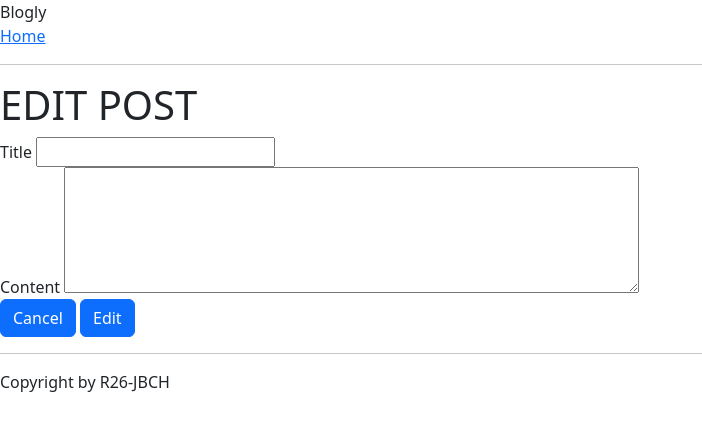
After one commit to Clair-Hawkes/flask_blogly, a Flask app: template templates/post_edit.html in a window 1280 px wide. The commit adds this page. Shown: the top 431 px of the page, without its empty margins (0-702 px from the left). Run offline with Flask 2, Linux system fonts and the light colour scheme; the template is opened without the code that fills it, so the values that code supplies are empty; some libraries are stand-ins or nearby versions.

Commit message:
Add edit and delete post functionality

```diff
--- a/app.py
+++ b/app.py
@@ -24,7 +24,7 @@ def users_list():
     """List users and show homepage."""
 
     users = User.query.order_by('id').all()
-    return render_template("users.html", users=users)
+    return render_template("user_list.html", users=users)
 
 
 @app.get('/users/new')
@@ -61,7 +61,8 @@ def user_page(user_id):
     """Show user page per user details"""
 
     user = User.query.get_or_404(user_id)
-    posts = Post.query.filter(Post.user_id == user_id).all()
+    # TODO: How to break line?
+    posts = Post.query.filter(Post.user_id == user_id).order_by('created_at').all()
 
     return render_template(
         'user_page.html',
@@ -143,6 +144,56 @@ def post_page(post_id):
 
 
 
+@app.get('/posts/<int:post_id>/edit')
+def post_edit_page(post_id):
+    """Show edit post page per user, with fields to update data."""
+
+    post = Post.query.get_or_404(post_id)
+
+    # if not user.image_url:
+    #     user.image_url = ""
+
+    return render_template('post_edit.html', post=post)
+
+@app.post('/posts/<int:post_id>/edit')
+def post_edit(post_id):
+    """Updates post instance and commits to DB, with fields values.
+    Redirects to post page."""
+
+    post = Post.query.get(post_id)
+
+    post.title = request.form['title']
+    post.content = request.form['content']
+
+    # if not user.image_url:
+    #     user.image_url = None
+
+    db.session.commit()
+
+    return redirect(f'/posts/{post_id}')
+
+@app.post('/posts/<int:post_id>/delete')
+def post_delete(post_id):
+    """Delete post commits update to DB removing post.
+    Redirects to user page"""
+
+    post = Post.query.get(post_id)
+    user_id = post.user.id
+
+    Post.query.filter(Post.id == post_id).delete()
+    db.session.commit()
+
+    return redirect(f'/users/{user_id}')
+
+
+
+
+
+
+
+
+
+
 
 
 
--- /dev/null
+++ b/templates/post_edit.html
@@ -0,0 +1,27 @@
+{% extends 'base.html' %}
+
+{% block title %}Edit Post{% endblock %}
+
+{% block content %}
+<!-- post_edit page - used in test -->
+
+<h1>EDIT POST</h1>
+
+<form action="/posts/{{ post.id }}/edit" method="POST">
+
+  <div>
+    <label for="title">Title</label>
+    <input name="title" id="title" type="text" value="{{ post.title }}" required>
+  </div>
+  <div>
+    <label for="content">Content</label>
+    <!-- TODO:Text Area catches /r+ carriage return?
+      Formatting to not influence post content? -->
+    <textarea name="content" id="content" rows="5" cols="60" required>{{ post.content }}</textarea>
+  </div>
+  <a class="btn btn-primary" href="/posts/{{ post.id }}">Cancel</a>
+  <button class="btn btn-primary" type="submit">Edit</button>
+
+</form>
+
+{% endblock %}
--- a/templates/post_page.html
+++ b/templates/post_page.html
@@ -11,5 +11,10 @@
 {% endif %}
 
 <p>By {{ post.user.first_name }} {{ post.user.last_name }}</p>
+<form action="/posts/{{post.id}}/delete" method="POST">
+  <a href="/users/{{ post.user.id }}" class="btn btn-primary">Cancel</a>
+  <a href="/posts/{{ post.id }}/edit" class="btn btn-primary">Edit</a>
+  <button type="'submit" class="btn btn-primary">Delete</button>
+</form>
 
 {% endblock %}
```
Also changed, not shown: templates/user_list.html (renamed from templates/users.html).
